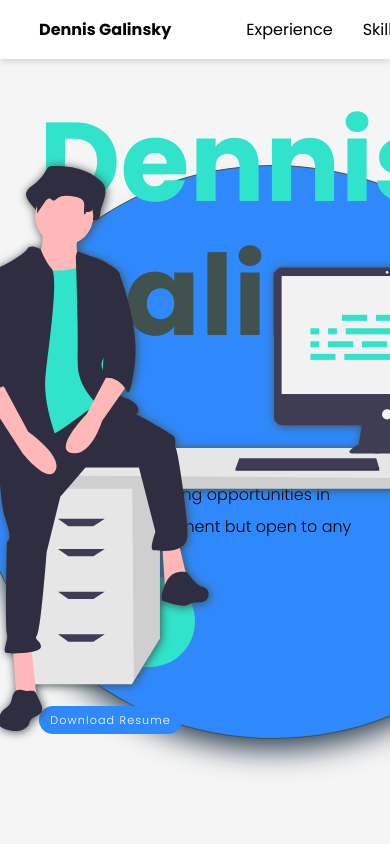
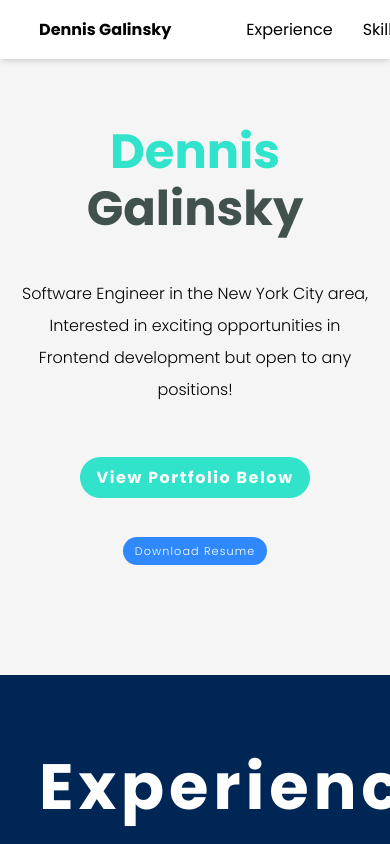
Before and after one commit to dennis-bg/portfolio, a React (Create React App) app: page / in a window 390 px wide. Shown: the top 844 px of the page. Built offline with nearby package versions, Linux system fonts and the light colour scheme.

Commit message:
hero mobile wip

```diff
--- a/src/components/common/container/styles.module.css
+++ b/src/components/common/container/styles.module.css
@@ -1,5 +1,6 @@
 .container {
     width: 80%;
+    max-width: 1500px;
 }
 
 .center {
--- a/src/components/hero/styles.module.css
+++ b/src/components/hero/styles.module.css
@@ -19,7 +19,6 @@
   border-radius: 50%;
   border: 1px solid var(--dark-grey);
   box-shadow: rgb(38, 57, 77) 0px 20px 30px -10px;
-  /* box-shadow: rgba(0, 0, 0, 0.09) 0px 2px 1px, rgba(0, 0, 0, 0.09) 0px 4px 2px, rgba(0, 0, 0, 0.09) 0px 8px 4px, rgba(0, 0, 0, 0.09) 0px 16px 8px, rgba(0, 0, 0, 0.09) 0px 32px 16px; */
 }
 
 .right svg {
@@ -28,18 +27,6 @@
   filter: drop-shadow(1px 1px 5px var(--dark-grey));
 }
 
-/* .svgContainer:before {
-  content: '';
-  position: absolute;
-  bottom: -50px;
-  left: 5%;
-  width: 90%;
-  height: 20px;
-  background: rgba(0,0,0,0.3);
-  border-radius: 50%;
-  z-index: -1;
-  filter: blur(10px);
-} */
 
 .hero {
     margin-top: 7vh;
@@ -64,7 +51,6 @@
 
 .h1Container h1 span {
   color: var(--dark-grey);
-  /* display: block; */
 }
 
 .pContainer {
@@ -117,294 +103,46 @@
   bottom: 0;
 }
 
-  /* @media only screen and (max-width: 800px) {
-    .hero {
-      height: 70vh;
-      display: -webkit-box;
-      display: -ms-flexbox;
-      display: flex;
-      -webkit-box-orient: vertical;
-      -webkit-box-direction: normal;
-          -ms-flex-direction: column;
-              flex-direction: column;
-      -webkit-box-align: center;
-          -ms-flex-align: center;
-              align-items: center;
-      overflow: hidden;
-    }
-    .hero .watermark {
-      position: absolute;
-      font-size: 15em;
-      font-weight: 600;
-      opacity: 0.03;
-      top: 300px;
-      left: -400px;
-      z-index: -1;
-      display: none;
-    }
-    .hero .wantermark2 {
-      position: absolute;
-      font-size: 15em;
-      font-weight: 600;
-      opacity: 0.03;
-      top: 20px;
-      left: -50px;
-      z-index: -1;
-      display: none;
-    }
-    .hero h1 {
-      width: 250px;
-      color: #30E3CA;
-      margin: 1em 1em 1em 1em;
-      font-size: 3em;
-      line-height: 1.2em;
-      text-align: center;
-    }
-    .hero h1 span {
-      color: #40514E;
-    }
-    .hero p {
-      text-align: center;
-      width: 70%;
-      margin-bottom: 3em;
-      margin-left: auto;
-      margin-right: auto;
-      font-weight: 300;
-      line-height: 2em;
-    }
-    .hero .viewContainer {
-      height: 10vh;
-      position: relative;
-    }
-    .hero #view {
-      margin-top: 2em;
-      text-decoration: none;
-      background-color: #30E3CA;
-      color: white;
-      font-weight: bold;
-      letter-spacing: 0.1em;
-      padding: 0.5em 1em 0.5em 1em;
-      border-radius: 5em;
-    }
-    .hero #download, .hero .brickOne, .hero .brickTwo, .hero .brickThree, .hero .brickFour {
-      display: none;
-    }
+
+@media only screen and (max-width: 1000px){
+  .right {
+    display: none;
   }
 
-  @media only screen and (min-width: 800px) {
-    .hero .h1Container {
-      margin-left: 5.9em;
-      height: 40vh;
-      position: relative;
-    }
-    .hero .h1Container h1 {
-      width: 350px;
-      color: #30E3CA;
-      line-height: 1.2em;
-      text-align: left;
-      position: absolute;
-      bottom: 0;
-    }
-    .hero .h1Container h1 span {
-      color: #40514E;
-    }
+  .left {
+    width: 100%;
   }
 
-  @media only screen and (min-width: 800px) and (max-width: 1000px) {
-    .hero h1 {
-      font-size: 4em;
-    }
+  .pContainer, .viewContainer, .downloadContainer {
+    display: flex;
+    flex-direction: row;
+    justify-content: center;
   }
 
-  @media only screen and (min-width: 800px) {
-    .hero .pContainer {
-      margin-left: 6em;
-      height: 18vh;
-      position: relative;
-    }
-    .hero .pContainer p {
-      text-align: left;
-      width: 350px;
-      font-weight: 300;
-      line-height: 2em;
-      position: absolute;
-      bottom: 0;
-    }
-    .hero .viewContainer {
-      margin-left: 6em;
-      height: 9vh;
-      position: relative;
-    }
-    .hero .viewContainer #view {
-      text-decoration: none;
-      background-color: #30E3CA;
-      color: white;
-      font-weight: bold;
-      letter-spacing: 0.1em;
-      padding: 0.5em 1em 0.5em 1em;
-      border-radius: 5em;
-      position: absolute;
-      bottom: 0;
-    }
-    .hero .downloadContainer {
-      margin-left: 6em;
-      height: 8vh;
-      position: relative;
-    }
-    .hero .downloadContainer #download {
-      text-decoration: none;
-      background-color: #2F89FC;
-      color: white;
-      font-weight: 300;
-      font-size: 0.7em;
-      letter-spacing: 0.1em;
-      padding: 0.5em 1em 0.5em 1em;
-      border-radius: 5em;
-      position: absolute;
-      bottom: 0;
-    }
-    .hero .watermark, .hero .wantermark2 {
-      position: absolute;
-      font-size: 20em;
-      font-weight: 700;
-      z-index: -2000;
-      opacity: 0.02;
-    }
-    .hero .watermark {
-      top: 0;
-      -webkit-animation: water1 120s linear infinite alternate;
-              animation: water1 120s linear infinite alternate;
-    }
-    .hero .wantermark2 {
-      top: 0;
-      margin-top: 50vh;
-      -webkit-transform: translateX(-50%);
-              transform: translateX(-50%);
-      -webkit-animation: water2 120s linear infinite alternate;
-              animation: water2 120s linear infinite alternate;
-    }
-    @-webkit-keyframes water1 {
-      from {
-        -webkit-transform: translateX(0%);
-                transform: translateX(0%);
-      }
-      to {
-        -webkit-transform: translateX(-70%);
-                transform: translateX(-70%);
-      }
-    }
-    @keyframes water1 {
-      from {
-        -webkit-transform: translateX(0%);
-                transform: translateX(0%);
-      }
-      to {
-        -webkit-transform: translateX(-70%);
-                transform: translateX(-70%);
-      }
-    }
-    @-webkit-keyframes water2 {
-      from {
-        -webkit-transform: translateX(-50%);
-                transform: translateX(-50%);
-      }
-      to {
-        -webkit-transform: translateX(30%);
-                transform: translateX(30%);
-      }
-    }
-    @keyframes water2 {
-      from {
-        -webkit-transform: translateX(-50%);
-                transform: translateX(-50%);
-      }
-      to {
-        -webkit-transform: translateX(30%);
-                transform: translateX(30%);
-      }
-    }
-    .hero .graphic {
-      position: absolute;
-      height: 95vh;
-      width: 38%;
-      margin-right: 4.8em;
-      right: 0;
-      display: -webkit-box;
-      display: -ms-flexbox;
-      display: flex;
-    }
-    .hero .graphic .brickOne, .hero .graphic .brickTwo, .hero .graphic .brickThree, .hero .graphic .brickFour {
-      width: 25%;
-    }
-    .hero .graphic .brickOne {
-      background-color: #30E3CA;
-      height: 40vh;
-    }
-    .hero .graphic .brickTwo {
-      background-color: #2F89FC;
-      height: 80vh;
-    }
-    .hero .graphic .brickThree {
-      background-color: #40514E;
-      height: 70vh;
-    }
-    .hero .graphic .brickFour {
-      background-color: #FC5185;
-      height: 60vh;
-    }
+  .h1Container h1 {
+    width: 100%;
   }
 
-  @media only screen and (min-width: 1000px) and (max-width: 1200px) {
-    .hero h1 {
-      font-size: 5em;
-    }
+  .pContainer p, .h1Container h1 {
+    text-align: center;
+  }
+}
+
+@media only screen and (max-width: 600px){
+
+  .heroContainer {
+    height: 80vh;
   }
 
-  @media only screen and (min-width: 1200px) {
-    .hero .graphic {
-      width: 30%;
-      margin-right: 8em;
-    }
+  .h1Container {
+    height: 25vh;
   }
 
-  @media only screen and (min-width: 1200px) and (max-width: 1300px) {
-    .hero h1 {
-      font-size: 6em;
-    }
-    .hero .h1Container, .hero .pContainer, .hero .viewContainer, .hero .downloadContainer {
-      margin-left: 10em;
-    }
+  .h1Container h1 {
+    font-size: 3em;
   }
 
-  @media only screen and (min-width: 1300px) {
-    .hero h1 {
-      font-size: 7em;
-    }
-    .hero .graphic {
-      width: 25%;
-      margin-right: 11.2em;
-    }
-    .hero .h1Container, .hero .pContainer, .hero .viewContainer, .hero .downloadContainer {
-      margin-left: 14em;
-    }
+  .h1Container span {
+    display: block;
   }
-
-  @media only screen and (min-width: 1600px) and (max-width: 1650px) {
-    .hero .h1Container, .hero .pContainer, .hero .viewContainer, .hero .downloadContainer {
-      margin-left: 16em;
-    }
-    .hero .graphic {
-      width: 30%;
-      margin-right: 12.8em;
-    }
-  }
-
-  @media only screen and (min-width: 1650px) {
-    .hero .h1Container, .hero .pContainer, .hero .viewContainer, .hero .downloadContainer {
-      margin-left: 18em;
-    }
-    .hero .graphic {
-      width: 30%;
-      margin-right: 14.4em;
-    }
-  } */
+}
```
